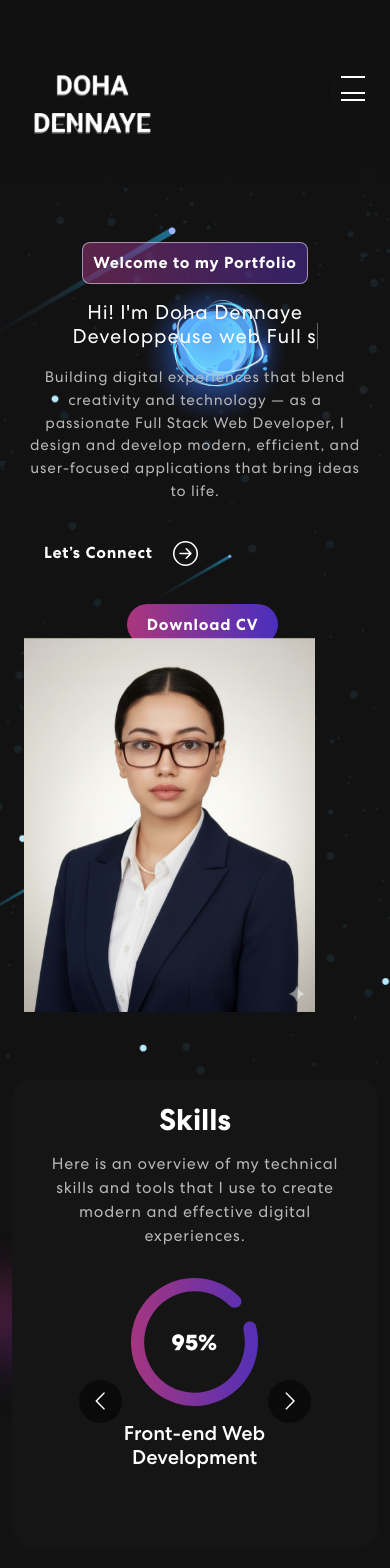
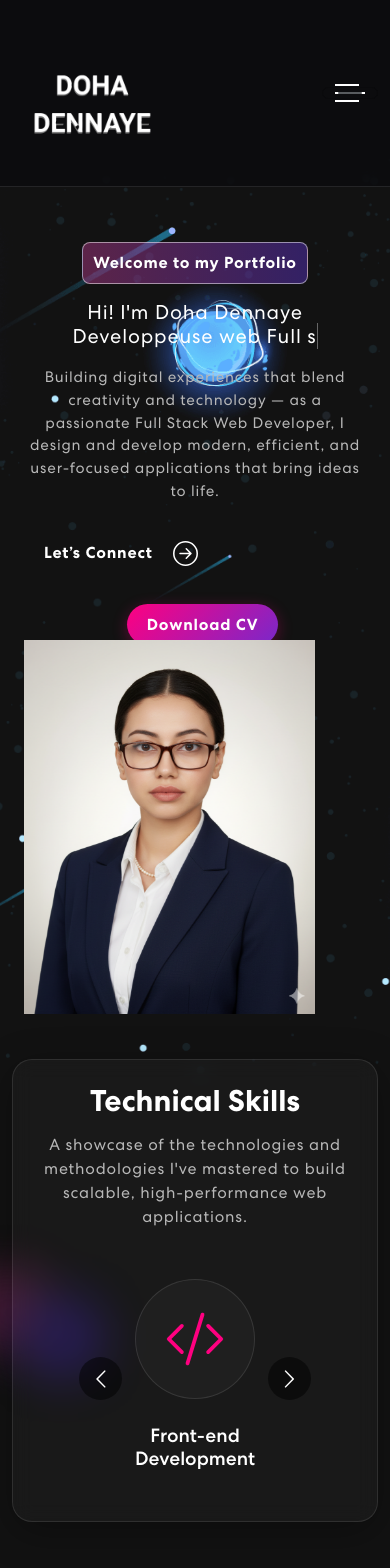
Before and after one commit to DohaDennaye/MyPortfolio, a React (Create React App) app: page / in a window 390 px wide. Shown: the top 1568 px of the page. Built offline with nearby package versions, Linux system fonts and the light colour scheme.

Commit message:
feat: Implement an email copy feature, replacing the newsletter subscription, and add a GitHub link to the navigation.

```diff
--- a/src/App.css
+++ b/src/App.css
@@ -30,17 +30,19 @@ html {
 }
 
 :root {
-  --bg: #121212;
-  --card: #151515;
-  --muted: #B8B8B8;
-  --accent-start: #AA367C;
-  --accent-end: #4A2FBD;
-  --accent-grad: linear-gradient(90.21deg, var(--accent-start) -5.91%, var(--accent-end) 111.58%);
-  --radius-lg: 30px;
-  --radius-md: 20px;
+  --bg: #0b0b0d;
+  --card: rgba(255, 255, 255, 0.05);
+  --muted: #b0b0b0;
+  --accent-start: #ff0080;
+  --accent-end: #7928ca;
+  --accent-grad: linear-gradient(135deg, var(--accent-start) 0%, var(--accent-end) 100%);
+  --radius-lg: 24px;
+  --radius-md: 16px;
   --container-max: 1200px;
-  --gap: 18px;
-  --text: #FFFFFF;
+  --gap: 24px;
+  --text: #ffffff;
+  --glass-bg: rgba(255, 255, 255, 0.03);
+  --glass-border: rgba(255, 255, 255, 0.1);
 }
 
 :root {
@@ -132,14 +134,16 @@ p.danger {
 
 /************ Navbar Css ************/
 nav.navbar {
-  padding: 14px 0;
+  padding: 18px 0;
   position: fixed;
   width: 100%;
   top: 0;
   z-index: 9999;
-  transition: 0.32s ease-in-out;
-  background: rgba(18, 18, 18, 0.85);
-  backdrop-filter: blur(6px);
+  transition: 0.3s ease-in-out;
+  background: rgba(11, 11, 13, 0.7);
+  backdrop-filter: blur(12px);
+  -webkit-backdrop-filter: blur(12px);
+  border-bottom: 1px solid var(--glass-border);
 }
 
 nav.navbar.scrolled {
@@ -228,16 +232,25 @@ span.navbar-text {
 
 .social-icon a:hover::before {
   transform: scale(1);
+  box-shadow: 0 0 15px rgba(255, 255, 255, 0.4);
 }
 
+.social-icon a svg,
 .social-icon a img {
-  width: 40%;
+  width: 44%;
+  height: auto;
   z-index: 1;
   transition: 0.3s ease-in-out;
+  position: relative;
 }
 
 .social-icon a:hover img {
   filter: brightness(0) saturate(100%) invert(0%) sepia(7%) saturate(98%) hue-rotate(346deg) brightness(95%) contrast(86%);
+}
+
+.social-icon a:hover svg {
+  fill: #121212 !important;
+  color: #121212 !important;
 }
 
 .navbar-text button {
@@ -290,13 +303,12 @@ nav.navbar .navbar-toggler:focus {
 }
 
 nav.navbar .navbar-toggler-icon {
-  width: 24px;
-  height: 17px;
-  background-image: none;
+  width: 30px;
+  height: 2px;
+  background-color: #fff;
+  display: block;
   position: relative;
-  border-bottom: 2px solid #fff;
-  transition: all 300ms linear;
-  top: -2px;
+  transition: all 0.3s ease-in-out;
 }
 
 nav.navbar .navbar-toggler-icon:focus {
@@ -454,16 +466,17 @@ nav.navbar .navbar-toggler[aria-expanded="true"] .navbar-toggler-icon {
   gap: 10px;
 
 }
+
 .banner .btn-cv {
   color: #fff;
-  background: linear-gradient(90deg, #AA367C 0%, #4A2FBD 100%);
-  padding: 12px 25px;
+  background: var(--accent-grad);
+  padding: 14px 30px;
   font-weight: 700;
-  font-size: 20px;
+  font-size: 18px;
   letter-spacing: 0.8px;
   border: none;
   border-radius: 50px;
-  margin-top: 60px;
+  margin-top: 40px;
   display: inline-flex;
   align-items: center;
   justify-content: center;
@@ -471,11 +484,12 @@ nav.navbar .navbar-toggler[aria-expanded="true"] .navbar-toggler-icon {
   cursor: pointer;
   text-decoration: none;
   transition: all 0.3s ease;
+  box-shadow: 0 4px 15px rgba(255, 0, 128, 0.3);
 }
 
 .banner .btn-cv:hover {
-  transform: scale(1.07);
-  box-shadow: 0 8px 20px rgba(171, 55, 125, 0.4);
+  transform: translateY(-3px);
+  box-shadow: 0 8px 25px rgba(255, 0, 128, 0.5);
 }
 
 
@@ -524,11 +538,15 @@ nav.navbar .navbar-toggler[aria-expanded="true"] .navbar-toggler-icon {
 }
 
 .skill-bx {
-  background: #151515;
-  border-radius: 40px;
+  background: var(--glass-bg);
+  backdrop-filter: blur(10px);
+  -webkit-backdrop-filter: blur(10px);
+  border: 1px solid var(--glass-border);
+  border-radius: var(--radius-lg);
   text-align: center;
-  padding: clamp(28px, 4vw, 60px);
-  margin-top: -40px;
+  padding: clamp(30px, 5vw, 60px);
+  margin-top: -60px;
+  box-shadow: 0 10px 40px rgba(0, 0, 0, 0.3);
 }
 
 .skill h2 {
@@ -551,9 +569,45 @@ nav.navbar .navbar-toggler[aria-expanded="true"] .navbar-toggler-icon {
   position: relative;
 }
 
-.skill-slider .item img {
-  width: 50%;
-  margin: 0 auto 15px auto;
+.skill-slider .item {
+  display: flex;
+  flex-direction: column;
+  align-items: center;
+  gap: 15px;
+  padding: 20px;
+  transition: 0.3s ease;
+}
+
+.skill-icon-wrap {
+  width: 120px;
+  height: 120px;
+  display: flex;
+  align-items: center;
+  justify-content: center;
+  background: rgba(255, 255, 255, 0.03);
+  border-radius: 50%;
+  border: 1px solid var(--glass-border);
+  margin-bottom: 10px;
+  position: relative;
+  transition: 0.4s ease;
+}
+
+.skill-slider .item:hover .skill-icon-wrap {
+  background: var(--accent-grad);
+  border-color: transparent;
+  transform: translateY(-8px);
+  box-shadow: 0 10px 30px rgba(121, 40, 202, 0.4);
+}
+
+.skill-slider .item:hover .skill-icon-wrap svg {
+  color: #fff !important;
+  fill: #fff !important;
+}
+
+.skill-slider .item h5 {
+  font-size: 1.2rem;
+  font-weight: 500;
+  color: #fff;
 }
 
 .background-image-left {
@@ -658,8 +712,8 @@ nav.navbar .navbar-toggler[aria-expanded="true"] .navbar-toggler-icon {
 
 .proj-grid {
   display: grid;
-  gap: 18px;
-  grid-template-columns: repeat(3, 1fr);
+  gap: var(--gap);
+  grid-template-columns: repeat(auto-fill, minmax(320px, 1fr));
 }
 
 .proj-item {
@@ -701,7 +755,7 @@ nav.navbar .navbar-toggler[aria-expanded="true"] .navbar-toggler-icon {
 
 .proj-imgbx:hover::before {
   height: 100%;
-  opacity: 1;
+  opacity: 0.9;
 }
 
 .proj-txtx {
@@ -745,8 +799,23 @@ nav.navbar .navbar-toggler[aria-expanded="true"] .navbar-toggler-icon {
 
 /************ Projects Css ************/
 .contact {
-  background: linear-gradient(90.21deg, #AA367C -5.91%, #4A2FBD 111.58%);
-  padding: 60px 0 200px 0;
+  background: var(--bg);
+  padding: clamp(80px, 10vw, 120px) 0;
+  position: relative;
+  overflow: hidden;
+}
+
+.contact::before {
+  content: "";
+  position: absolute;
+  top: 50%;
+  left: 50%;
+  width: 600px;
+  height: 600px;
+  background: radial-gradient(circle, rgba(121, 40, 202, 0.15) 0%, transparent 70%);
+  transform: translate(-50%, -50%);
+  z-index: 0;
+  pointer-events: none;
 }
 
 .contact img {
@@ -762,48 +831,50 @@ nav.navbar .navbar-toggler[aria-expanded="true"] .navbar-toggler-icon {
 .contact form input,
 .contact form textarea {
   width: 100%;
-  background: rgba(255, 255, 255, 0.1);
-  border: 1px solid rgba(255, 255, 255, 0.5);
-  border-radius: 16px;
+  background: var(--glass-bg);
+  border: 1px solid var(--glass-border);
+  border-radius: 12px;
   color: #fff;
-  margin: 0 0 8px 0;
-  padding: 14px 18px;
-  font-weight: 500;
-  font-size: var(--fs-base);
-  letter-spacing: 0.8px;
+  margin: 0 0 12px 0;
+  padding: 16px 20px;
+  font-weight: 400;
+  font-size: 1rem;
+  letter-spacing: 0.5px;
   transition: 0.3s ease-in-out;
+  backdrop-filter: blur(5px);
 }
 
 .contact form input:focus,
 .contact form textarea:focus {
-  background: rgba(255, 255, 255, 1);
-  color: #121212;
+  background: rgba(255, 255, 255, 0.1);
+  border-color: var(--accent-start);
+  box-shadow: 0 0 15px rgba(255, 0, 128, 0.2);
 }
 
 .contact form input::placeholder,
 .contact form textarea::placeholder {
-  font-size: 16px;
-  font-weight: 400;
-  color: #fff;
-}
-
-.contact form input:focus::placeholder,
-.contact form textarea:focus::placeholder {
-  color: #121212;
-  opacity: 0.8;
+  color: rgba(255, 255, 255, 0.6);
 }
 
 .contact form button {
   font-weight: 700;
   display: inline-block;
-  color: #000;
-  background-color: #fff;
-  padding: 12px 24px;
+  color: #fff;
+  background: var(--accent-grad);
+  padding: 14px 40px;
   font-size: 18px;
   margin-top: 25px;
-  border-radius: 12px;
+  border-radius: 50px;
   position: relative;
   transition: 0.3s ease-in-out;
+  border: none;
+  cursor: pointer;
+  box-shadow: 0 4px 15px rgba(255, 0, 128, 0.3);
+}
+
+.contact form button:hover {
+  transform: translateY(-2px);
+  box-shadow: 0 8px 25px rgba(255, 0, 128, 0.5);
 }
 
 .contact form button span {
@@ -811,45 +882,30 @@ nav.navbar .navbar-toggler[aria-expanded="true"] .navbar-toggler-icon {
   position: relative;
 }
 
-.contact form button:hover {
-  color: #fff;
-}
-
-.contact form button::before {
-  content: "";
-  background: #121212;
-  width: 0;
-  height: 100%;
-  position: absolute;
-  top: 0;
-  left: 0;
-  z-index: 0;
-  transition: 0.3s ease-in-out;
-}
-
-.contact form button:hover::before {
-  width: 100%;
-}
-
 /************ Footer Css ************/
 .footer {
-  padding: 30 0 50px 0;
+  padding: 80px 0 50px 0;
   background-image: url('./assets/img/footer-bg.png');
   background-position: center center;
   background-size: cover;
   background-repeat: no-repeat;
+  border-top: 1px solid var(--glass-border);
 }
 
 .newsletter-bx {
-  background: #FFFFFF;
-  border-radius: 28px;
-  color: #121212;
-  padding: clamp(30px, 4vw, 85px);
+  background: var(--glass-bg);
+  backdrop-filter: blur(15px);
+  -webkit-backdrop-filter: blur(15px);
+  border: 1px solid var(--glass-border);
+  border-radius: var(--radius-lg);
+  color: #fff;
+  padding: clamp(30px, 5vw, 85px);
   margin-bottom: 40px;
-  margin-top: -80px;
-  width: min(1000px, 95%);
+  margin-top: -100px;
+  width: min(var(--container-max), 95%);
   margin-left: auto;
   margin-right: auto;
+  box-shadow: 0 10px 40px rgba(0, 0, 0, 0.4);
 }
 
 .newsletter-bx h3 {
@@ -859,56 +915,63 @@ nav.navbar .navbar-toggler[aria-expanded="true"] .navbar-toggler-icon {
 }
 
 .new-email-bx {
-  background: #fff;
-  padding: 5px;
-  border-radius: 20px;
   position: relative;
   z-index: 0;
   display: flex;
   align-items: center;
   gap: 10px;
+  background: rgba(255, 255, 255, 0.05);
+  border: 1px solid var(--glass-border);
+  padding: 8px;
+  border-radius: 14px;
+  cursor: pointer;
+  transition: 0.3s ease;
 }
 
-.new-email-bx::before {
-  content: "";
-  background: linear-gradient(90.21deg, #AA367C -5.91%, #4A2FBD 111.58%);
-  border-radius: 20px;
-  position: absolute;
-  z-index: -1;
-  top: -1px;
-  left: -1px;
-  bottom: -1px;
-  right: -1px;
+.new-email-bx.copy-box:hover {
+  background: rgba(255, 255, 255, 0.08);
+  border-color: var(--accent-start);
 }
 
+.new-email-bx.copy-box button {
+  display: flex;
+  align-items: center;
+  gap: 8px;
+}
+
+.new-email-bx::before,
 .new-email-bx::after {
-  content: "";
-  background: #fff;
-  border-radius: 20px;
-  position: absolute;
-  z-index: -1;
-  top: 0;
-  left: 0;
-  bottom: 0;
-  right: 0;
+  display: none;
 }
 
 .new-email-bx input {
   width: 100%;
-  color: #121212;
-  font-weight: 500;
+  color: #fff;
+  font-weight: 400;
   background: transparent;
   border: 0;
   padding: 0 15px;
+  outline: none;
+}
+
+.new-email-bx input::placeholder {
+  color: rgba(255, 255, 255, 0.5);
 }
 
 .new-email-bx button {
-  background: linear-gradient(90.21deg, #AA367C -5.91%, #4A2FBD 111.58%);
-  padding: 20px 65px;
+  background: var(--accent-grad);
+  padding: 14px 30px;
   color: #fff;
-  font-weight: 500;
+  font-weight: 600;
   letter-spacing: 0.5px;
-  border-radius: 18px;
+  border-radius: 10px;
+  border: none;
+  transition: 0.3s ease-in-out;
+}
+
+.new-email-bx button:hover {
+  transform: scale(1.05);
+  box-shadow: 0 4px 15px rgba(255, 0, 128, 0.4);
 }
 
 .footer img {
@@ -993,12 +1056,14 @@ nav.navbar .navbar-toggler[aria-expanded="true"] .navbar-toggler-icon {
     padding: 50px 20px;
     margin-top: -80px;
   }
-   nav.navbar {
+
+  nav.navbar {
     padding: 8px 0 !important;
   }
 
   body {
-    padding-top: 70px; /* évite que le banner passe sous la navbar */
+    padding-top: 70px;
+    /* évite que le banner passe sous la navbar */
   }
 
   .banner h1 {
@@ -1012,14 +1077,17 @@ nav.navbar .navbar-toggler[aria-expanded="true"] .navbar-toggler-icon {
     gap: 22px;
     text-align: center;
   }
-    .banner .right img {
+
+  .banner .right img {
     width: 50%;
     max-width: 300px;
     margin: 0 auto;
   }
-.banner button,
+
+  .banner button,
   .banner .btn-cv {
-    margin-top: 28px; /* avant : 60px → trop grand sur mobile */
+    margin-top: 28px;
+    /* avant : 60px → trop grand sur mobile */
     font-size: 16px;
     padding: 10px 20px;
   }
--- a/src/components/Banner.js
+++ b/src/components/Banner.js
@@ -1,4 +1,4 @@
-import { useState, useEffect, useCallback ,useMemo } from "react";
+import { useState, useEffect, useCallback, useMemo } from "react";
 import { Container, Row, Col } from "react-bootstrap";
 import doha from "../assets/img/doha.png";
 import { ArrowRightCircle } from 'react-bootstrap-icons';
@@ -34,7 +34,7 @@ export const Banner = () => {
       setDelta(500);
     } else {
     }
-  }, [text, isDeleting, loopNum,toRotate]);
+  }, [text, isDeleting, loopNum, toRotate]);
   useEffect(() => {
     let ticker = setInterval(() => {
       tick();
@@ -56,7 +56,7 @@ export const Banner = () => {
                   <span className="tagline">Welcome to my Portfolio</span>
                   <h1>{`Hi! I'm Doha Dennaye`} <span className="txt-rotate" dataPeriod="1000" data-rotate='["Developpeuse web Full stack", "Full stack Developer", "Web Developer " ]'><span className="wrap">{text}</span></span></h1>
                   <p>Building digital experiences that blend creativity and technology — as a passionate Full Stack Web Developer, I design and develop modern, efficient, and user-focused applications that bring ideas to life.</p>
-                  <button className="vvd" onClick={() => console.log('connect')}>Let’s Connect <ArrowRightCircle size={25} /></button>
+                  <button className="vvd" onClick={() => document.getElementById('email-section')?.scrollIntoView({ behavior: 'smooth' })}>Let’s Connect <ArrowRightCircle size={25} /></button>
                   <a href={cv} download="CV-DohaDennaye.pdf" className="btn-cv" style={{ marginLeft: "15px" }}>
                     Download CV
                   </a>
--- /dev/null
+++ b/src/components/ContactEmail.js
@@ -0,0 +1,35 @@
+import { useState } from "react";
+import { Col, Row } from "react-bootstrap";
+import { Copy, Check } from "react-bootstrap-icons";
+
+export const ContactEmail = () => {
+    const [copied, setCopied] = useState(false);
+    const email = "dennayed@gmail.com";
+
+    const copyToClipboard = () => {
+        navigator.clipboard.writeText(email);
+        setCopied(true);
+        setTimeout(() => setCopied(false), 2000);
+    };
+
+    return (
+        <Col lg={12}>
+            <div className="newsletter-bx wow slideInUp email-copy-bx" id="email-section">
+                <Row className="align-items-center">
+                    <Col lg={12} md={12} xl={6}>
+                        <h3>Ready to collaborate?<br></br> Copy my email address below</h3>
+                    </Col>
+                    <Col md={12} xl={6}>
+                        <div className="new-email-bx copy-box" onClick={copyToClipboard}>
+                            <input value={email} readOnly />
+                            <button type="button">
+                                {copied ? <Check size={25} color="#fff" /> : <Copy size={20} color="#fff" />}
+                                <span>{copied ? "Copied!" : "Copy Email"}</span>
+                            </button>
+                        </div>
+                    </Col>
+                </Row>
+            </div>
+        </Col>
+    );
+};
--- a/src/components/Footer.js
+++ b/src/components/Footer.js
@@ -1,16 +1,17 @@
 import { Container, Row, Col } from "react-bootstrap";
-import { MailchimpForm } from "./MailchimpForm";
+import { ContactEmail } from "./ContactEmail";
 import logod from "../assets/img/logod.png";
 import navIcon1 from "../assets/img/nav-icon1.svg";
 import navIcon2 from "../assets/img/nav-icon2.svg";
 import navIcon3 from "../assets/img/nav-icon3.svg";
+import { Github } from 'react-bootstrap-icons';
 
 export const Footer = () => {
   return (
     <footer className="footer">
       <Container>
         <Row className="align-items-center">
-          <MailchimpForm />
+          <ContactEmail />
           <Col size={12} sm={6}>
             <img src={logod} alt="Logo" />
           </Col>
@@ -19,6 +20,7 @@ export const Footer = () => {
               <a href="https://www.linkedin.com/in/doha-dennaye-" target="_blank" rel="noopener noreferrer"><img src={navIcon1} alt="Icon" /></a>
               <a href="https://www.facebook.com/doha.dn.990526" target="_blank" rel="noopener noreferrer"><img src={navIcon2} alt="Icon" /></a>
               <a href="https://www.instagram.com/dohadennaye" target="_blank" rel="noopener noreferrer"><img src={navIcon3} alt="Icon" /></a>
+              <a href="https://github.com/DohaDennaye" target="_blank" rel="noopener noreferrer"><Github color="white" size={20} /></a>
             </div>
             <p>Copyright 2025. All Rights Reserved</p>
           </Col>
--- a/src/components/MailchimpForm.js
+++ /dev/null
@@ -1,21 +0,0 @@
-import MailchimpSubscribe from "react-mailchimp-subscribe";
-import { Newsletter } from "./Newsletter";
-
-export const MailchimpForm = () => {
-  const postUrl = `${process.env.REACT_APP_MAILCHIMP_URL}?u=${process.env.REACT_APP_MAILCHIMP_U}&id=${process.env.REACT_APP_MAILCHIMP_ID}`;
-
-  return (
-    <>
-      <MailchimpSubscribe
-        url={postUrl}
-        render={({ subscribe, status, message }) => (
-          <Newsletter
-            status={status}
-            message={Array.isArray(message) ? message[0] : message}
-            onValidated={formData => subscribe(formData)}
-            />
-        )}
-        />
-    </>
-  )
-}
--- a/src/components/NavBar.js
+++ b/src/components/NavBar.js
@@ -9,8 +9,9 @@ import {
   BrowserRouter as Router
 } from "react-router-dom";
 
+import { Github } from 'react-bootstrap-icons';
+
 export const NavBar = () => {
-
   const [activeLink, setActiveLink] = useState('home');
   const [scrolled, setScrolled] = useState(false);
 
@@ -53,8 +54,9 @@ export const NavBar = () => {
                 <a href="https://www.linkedin.com/in/doha-dennaye-" target="_blank" rel="noopener noreferrer"><img src={navIcon1} alt="" /></a>
                 <a href="https://www.facebook.com/share/1DxkcGDc4r/" target="_blank" rel="noopener noreferrer"><img src={navIcon2} alt="" /></a>
                 <a href="https://www.instagram.com/dohadennaye" target="_blank" rel="noopener noreferrer"><img src={navIcon3} alt="" /></a>
+                <a href="https://github.com/DohaDennaye" target="_blank" rel="noopener noreferrer"><Github color="white" size={20} /></a>
               </div>
-              <HashLink to='#connect'>
+              <HashLink to='#email-section'>
                 <button className="vvd"><span>Lets Connect</span></button>
               </HashLink>
             </span>
--- a/src/components/Skills.js
+++ b/src/components/Skills.js
@@ -1,6 +1,4 @@
-import meter1 from "../assets/img/meter1.svg";
-import meter2 from "../assets/img/meter2.svg";
-import meter3 from "../assets/img/meter3.svg";
+import { CodeSlash, Terminal, Database, Tools, Award } from "react-bootstrap-icons";
 import Carousel from 'react-multi-carousel';
 import 'react-multi-carousel/lib/styles.css';
 import colorSharp from "../assets/img/color-sharp.png"
@@ -8,7 +6,6 @@ import colorSharp from "../assets/img/color-sharp.png"
 export const Skills = () => {
   const responsive = {
     superLargeDesktop: {
-      // the naming can be any, depends on you.
       breakpoint: { max: 4000, min: 3000 },
       items: 5
     },
@@ -26,41 +23,37 @@ export const Skills = () => {
     }
   };
 
+  const skillList = [
+    { title: "Front-end Development", icon: <CodeSlash size={60} color="#ff0080" /> },
+    { title: "Back-end Development", icon: <Terminal size={60} color="#7928ca" /> },
+    { title: "Database Management", icon: <Database size={60} color="#ff0080" /> },
+    { title: "DevOps & Tools", icon: <Tools size={60} color="#7928ca" /> },
+    { title: "Agile & Planning", icon: <Award size={60} color="#ff0080" /> },
+  ];
+
   return (
     <section className="skill" id="skills">
       <div className="container">
         <div className="row">
           <div className="col-12">
             <div className="skill-bx wow zoomIn">
-                        <h2>Skills</h2>
-                        <p>Here is an overview of my technical skills and tools that I use to create modern and effective digital experiences.</p>
+              <h2>Technical Skills</h2>
+              <p>A showcase of the technologies and methodologies I've mastered to build scalable, high-performance web applications.</p>
               <Carousel responsive={responsive} infinite={true} className="owl-carousel owl-theme skill-slider">
-                            <div className="item">
-                                <img src={meter1} alt="HTML" />
-                                <h5>Front-end Web Development</h5>
+                {skillList.map((skill, index) => (
+                  <div className="item" key={index}>
+                    <div className="skill-icon-wrap">
+                      {skill.icon}
                     </div>
-                            <div className="item">
-                                <img src={meter2} alt="HTML" />
-                                <h5>Back-End Web Development</h5>
+                    <h5>{skill.title}</h5>
                   </div>
-                            <div className="item">
-                                <img src={meter3} alt="HTML" />
-                                <h5>Database & Data Management</h5>
-                            </div>
-                            <div className="item">
-                                <img src={meter1} alt="HTML" />
-                                <h5>Tools & Development Workflow</h5>
-                            </div>
-                            <div className="item">
-                                <img src={meter1} alt="HTML" />
-                                <h5>Extra Skills:Agile Methodology (Scrum),Project Documentation & Planning</h5>
-                            </div>
+                ))}
               </Carousel>
             </div>
           </div>
         </div>
       </div>
-        <img className="background-image-left" src={colorSharp} alt="HTML" />
+      <img className="background-image-left" src={colorSharp} alt="Color Sharp" />
     </section>
   )
 }
```
Also changed, not shown: src/components/Contact.js (+5 -5 lines), src/components/Newsletter.js (deleted, +0 -53 lines), src/components/Projects.js (+22 -40 lines), 1 other file (tests, documents, lock files or other folders). Lines whose indentation alone changed are shown as unchanged.
